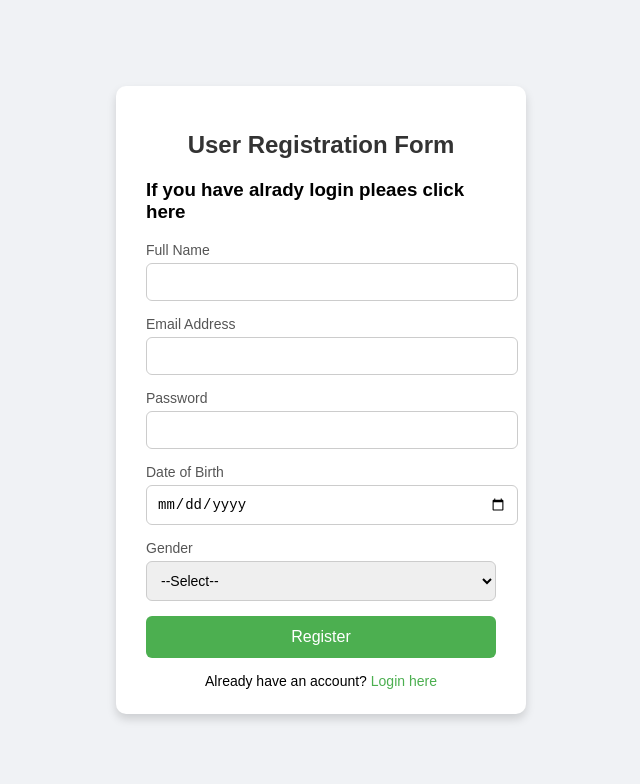
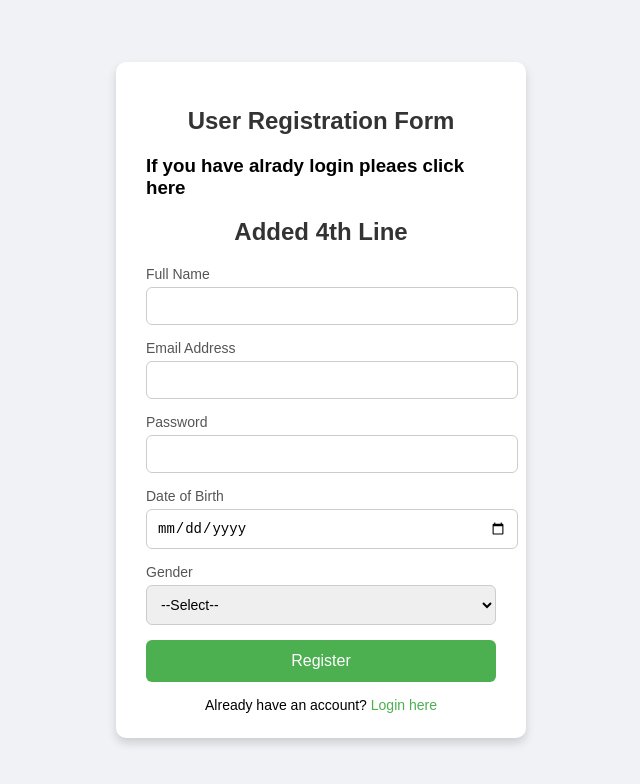
Before and after one commit to divishasystem/gitrevert, a plain HTML site: page index.html in a window 1280 px wide. Shown: the whole page, without its empty margins (319-959 px from the left). Drawn offline with Linux system fonts and the light colour scheme.

Commit message:
Added 4th Line

```diff
--- a/index.html
+++ b/index.html
@@ -74,6 +74,7 @@
   <div class="container">
     <h2>User Registration Form </h2>
     <h3>If you have alrady login pleaes click here</h3>
+    <h2>Added 4th Line</h2>
     <form action="submit_registration.php" method="post">
 
       <div class="input-group">
```
